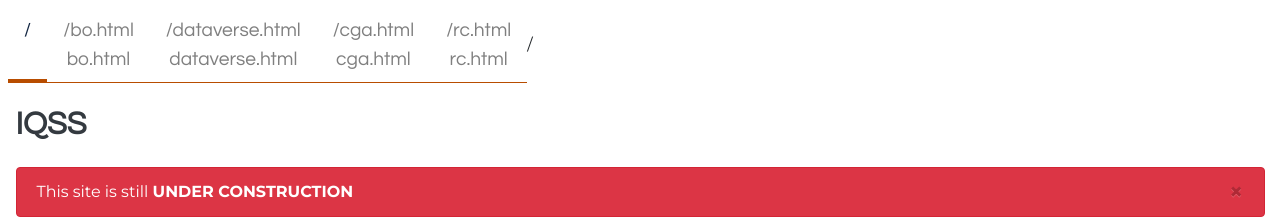
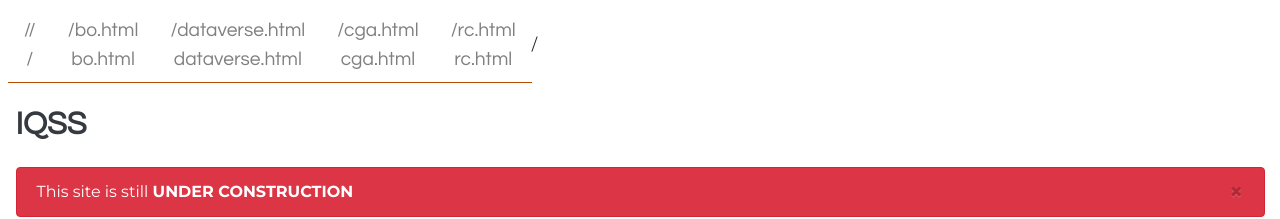
Before and after one commit to IQSS/iqss-metrics-dashboard, a Jekyll site: the page built from index.html, in a window 1280 px wide. Shown: the top 219 px of the page. Built offline with Jekyll 4.4.1, drawn with Linux system fonts in a browser that asks for light colours; nearby versions of some CDN libraries; a script that is not in the unit is left out.

```diff
--- a/_data/navigation.yml
+++ b/_data/navigation.yml
@@ -1,5 +1,5 @@
 - name: IQSS
-  link:
+  link: /
   icon:
 - name: Business Operations
   link: bo.html
```
